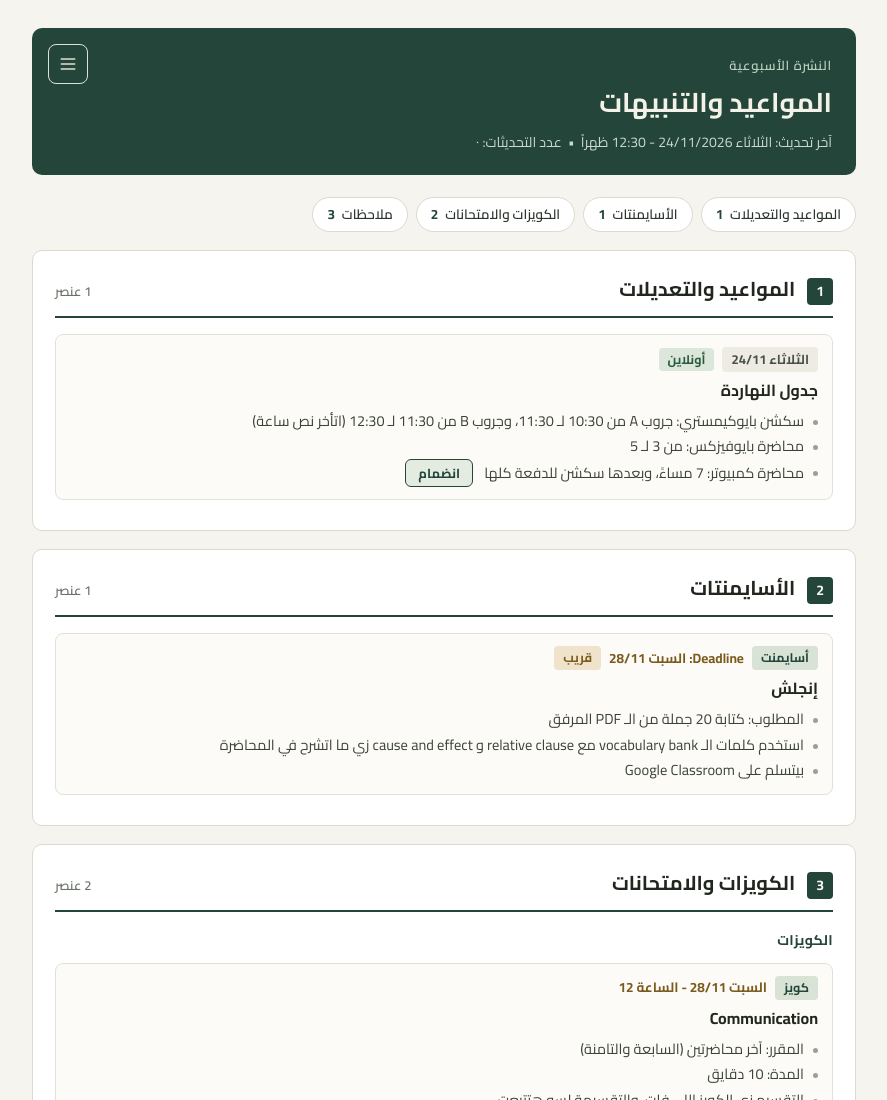
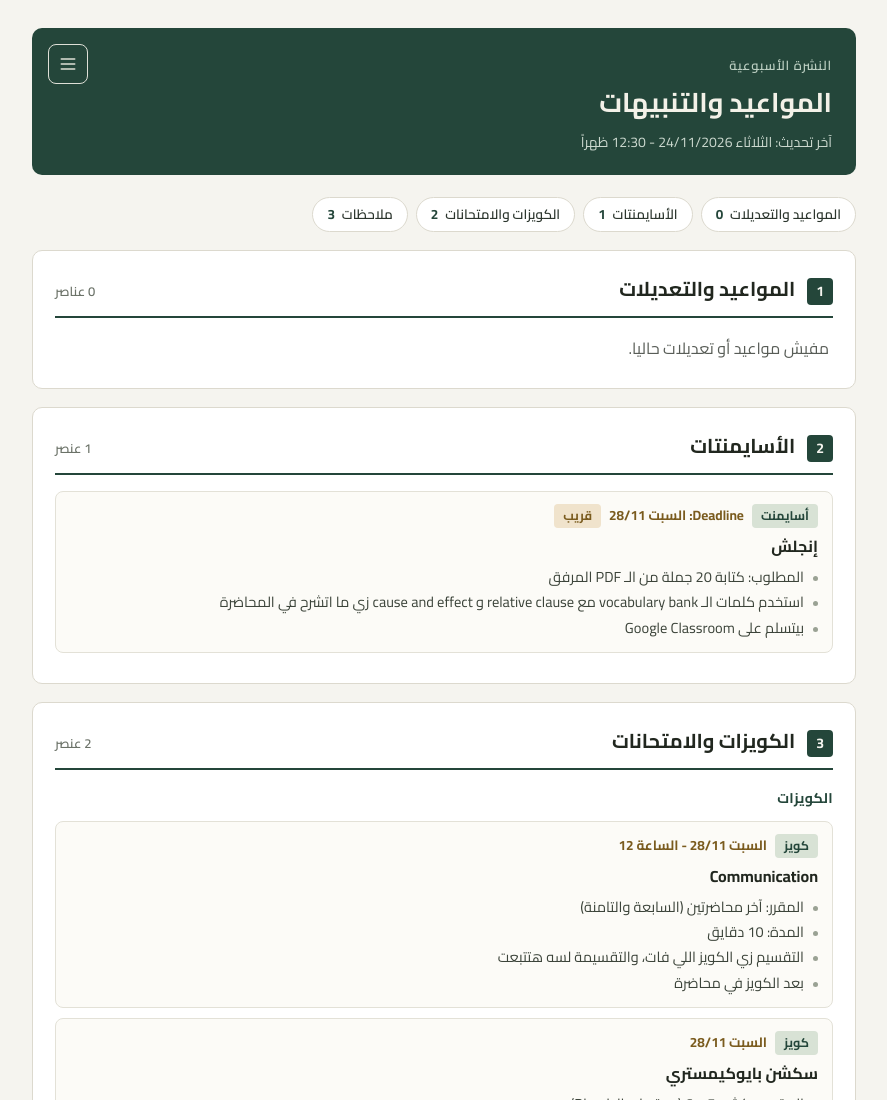
Before and after one commit to Mazen18Mohamed/Weekly-newsletter-, a plain HTML site: page 1-index.html in a window 1280 px wide. Shown: the top 1100 px of the page, without its empty margins (196-1083 px from the left). Drawn offline with Linux system fonts and the light colour scheme.

Commit message:
Remove update count and today lectures (v4)

```diff
--- a/1-index.html
+++ b/1-index.html
@@ -170,14 +170,14 @@ html[data-theme=dark] .strip.warn .strip-head .n { background: #D0A25E; }
     <button class="menu-btn" id="menuBtn" onclick="openMenu()" aria-label="القائمة"><svg width="20" height="20" viewBox="0 0 24 24" fill="none" stroke="currentColor" stroke-width="2" stroke-linecap="round"><path d="M4 6h16M4 12h16M4 18h16"/></svg></button>
     <div class="kicker">النشرة الأسبوعية</div>
     <h1>المواعيد والتنبيهات</h1>
-    <div class="meta">آخر تحديث: الثلاثاء 24/11/2026 - 12:30 ظهراً &nbsp;•&nbsp; عدد التحديثات: <span id="updCount">3</span></div>
+    <div class="meta">آخر تحديث: الثلاثاء 24/11/2026 - 12:30 ظهراً</div>
 
   </header>
 
   <div id="strip" class="strip" hidden></div>
 
   <nav class="index">
-    <a href="#s1">المواعيد والتعديلات <b>1</b></a>
+    <a href="#s1">المواعيد والتعديلات <b>0</b></a>
     <a href="#s2">الأسايمنتات <b>1</b></a>
     <a href="#s3">الكويزات والامتحانات <b>2</b></a>
     <a href="#s4">ملاحظات <b>3</b></a>
@@ -185,12 +185,8 @@ html[data-theme=dark] .strip.warn .strip-head .n { background: #D0A25E; }
 
   <main>
     <section id="s1">
-      <div class="sec-head"><span class="sec-num">1</span><h2>المواعيد والتعديلات</h2><span class="count">1 عنصر</span></div>
-      <div class="item" id="i-tue" data-event="2026-11-24T10:30:00+02:00" data-updated="2026-11-24T09:48:00+02:00" data-change="سكشن البايوكيمستري النهاردة بيبدأ 10:30 بدل 10">
-  <div class="item-top"><span class="day">الثلاثاء 24/11</span><span class="badge b-online">أونلاين</span></div>
-  <h3>جدول النهاردة</h3>
-  <ul><li>سكشن بايوكيمستري: جروب A من 10:30 لـ 11:30، وجروب B من 11:30 لـ 12:30 (اتأخر نص ساعة)</li><li>محاضرة بايوفيزكس: من 3 لـ 5</li><li>محاضرة كمبيوتر: 7 مساءً، وبعدها سكشن للدفعة كلها <a class="joinbtn" href="https://teams.microsoft.com/meet/3557195248460353?p=Wt8BtcrTXTSgb9XIYt" target="_blank" rel="noopener">انضمام</a></li></ul>
-</div>
+      <div class="sec-head"><span class="sec-num">1</span><h2>المواعيد والتعديلات</h2><span class="count">0 عناصر</span></div>
+      <p class="empty" style="margin:6px 4px;opacity:.75">مفيش مواعيد أو تعديلات حاليا.</p>
     </section>
     <section id="s2">
       <div class="sec-head"><span class="sec-num">2</span><h2>الأسايمنتات</h2><span class="count">1 عنصر</span></div>
@@ -245,7 +241,7 @@ html[data-theme=dark] .strip.warn .strip-head .n { background: #D0A25E; }
 آخر تحديث: الثلاثاء 24/11/2026
 
 المواعيد والتعديلات:
-- الثلاثاء 24/11 (أونلاين): سكشن بايوكيمستري جروب A من 10:30 لـ 11:30 وجروب B من 11:30 لـ 12:30 (اتأخر نص ساعة)، بايوفيزكس 3 لـ 5، كمبيوتر 7 مساءً وبعدها سكشن للكل
+- مفيش حاليا
 
 الأسايمنتات:
 - إنجلش: 20 جملة من الـ PDF باستخدام الـ vocabulary bank وrelative clause و cause and effect. الـ deadline السبت 28/11 وبيتسلم على Google Classroom
@@ -332,7 +328,7 @@ function render(){
       li.appendChild(a);ul.appendChild(li);});
     document.getElementById('seen').onclick=function(){setLV('now');};
   }
-  document.getElementById('updCount').textContent=ar(changes.length);
+  var uc=document.getElementById('updCount');if(uc)uc.textContent=ar(changes.length);
 }
 sortSections();render();
 </script>
```
